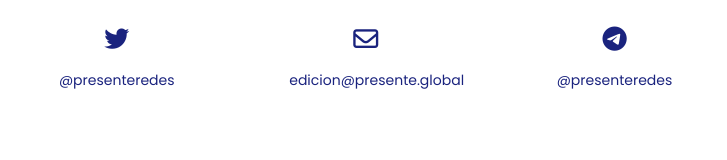
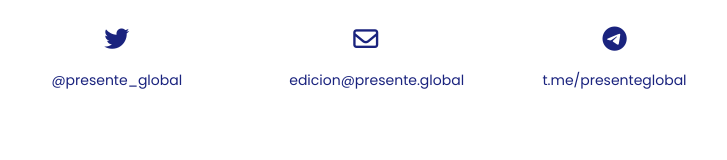
Before and after one commit to diegogalvalisi/presente.github.io, a plain HTML site: page index.html in a window 1280 px wide. Shown: the part 754-914 px from the top of the page, 541-1268 px from the left. Drawn offline with nearby package versions, Linux system fonts and the light colour scheme.

Commit message:
Update index.html

```diff
--- a/index.html
+++ b/index.html
@@ -132,7 +132,7 @@
                                 <div class="row d-md-flex text-primary text-center">
                                     <div class="col-sm-4 p-5">
                                         <p><em class="fa-brands fa-twitter icon-sm"></em></p>
-                                        <p>@presenteredes</p>
+                                        <p>@presente_global</p>
                                     </div>
                                     <div class="col-sm-4 p-5">
                                         <p><em class="fa-regular fa-envelope icon-sm"></em></p>
@@ -140,7 +140,7 @@
                                     </div>
                                     <div class="col-sm-4 p-5">
                                         <p><em class="fa-brands fa-telegram icon-sm"></em></p>
-                                        <hp>@presenteredes</hp>
+                                        <hp>t.me/presenteglobal</hp>
                                     </div>
                                 </div>
                             </div>
```
